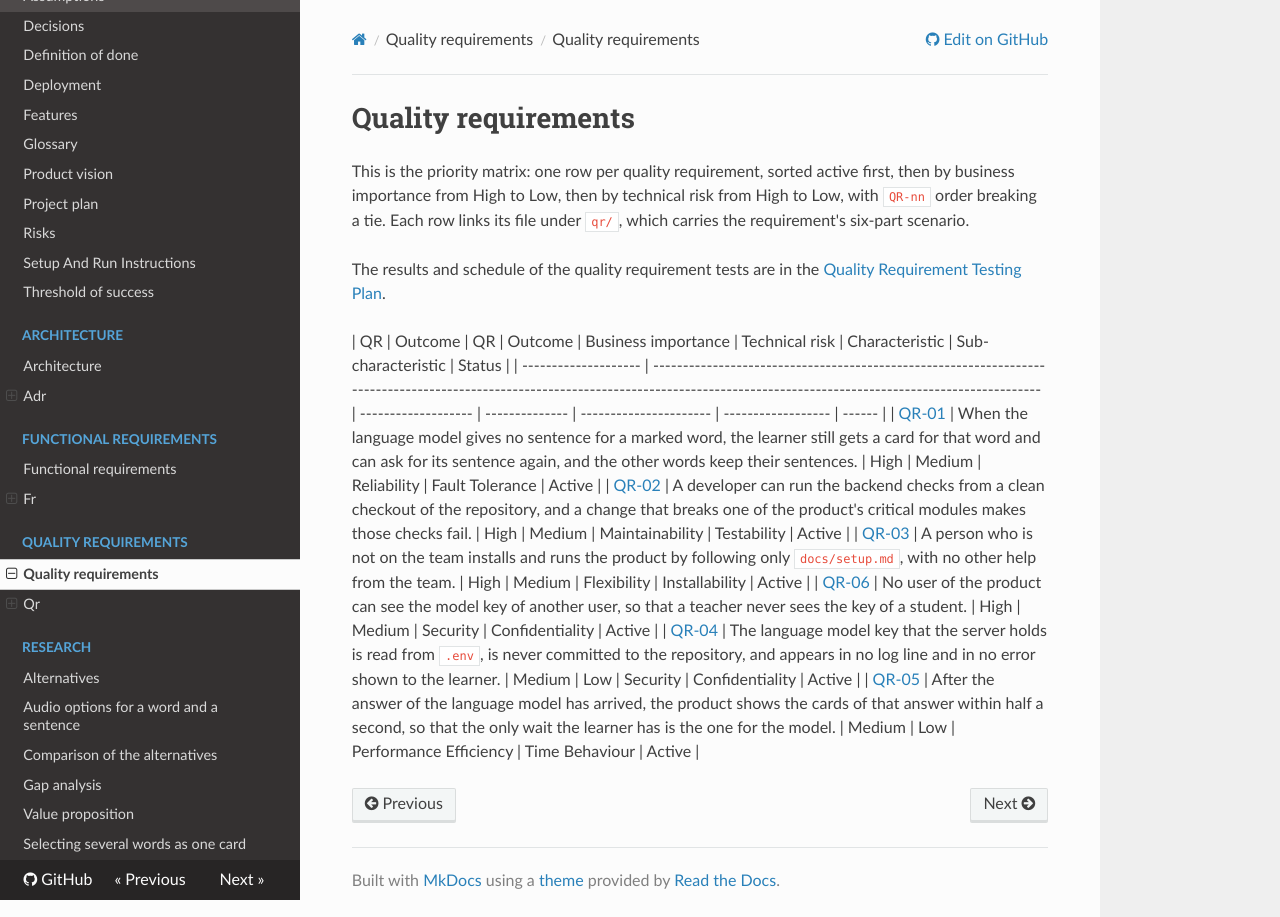
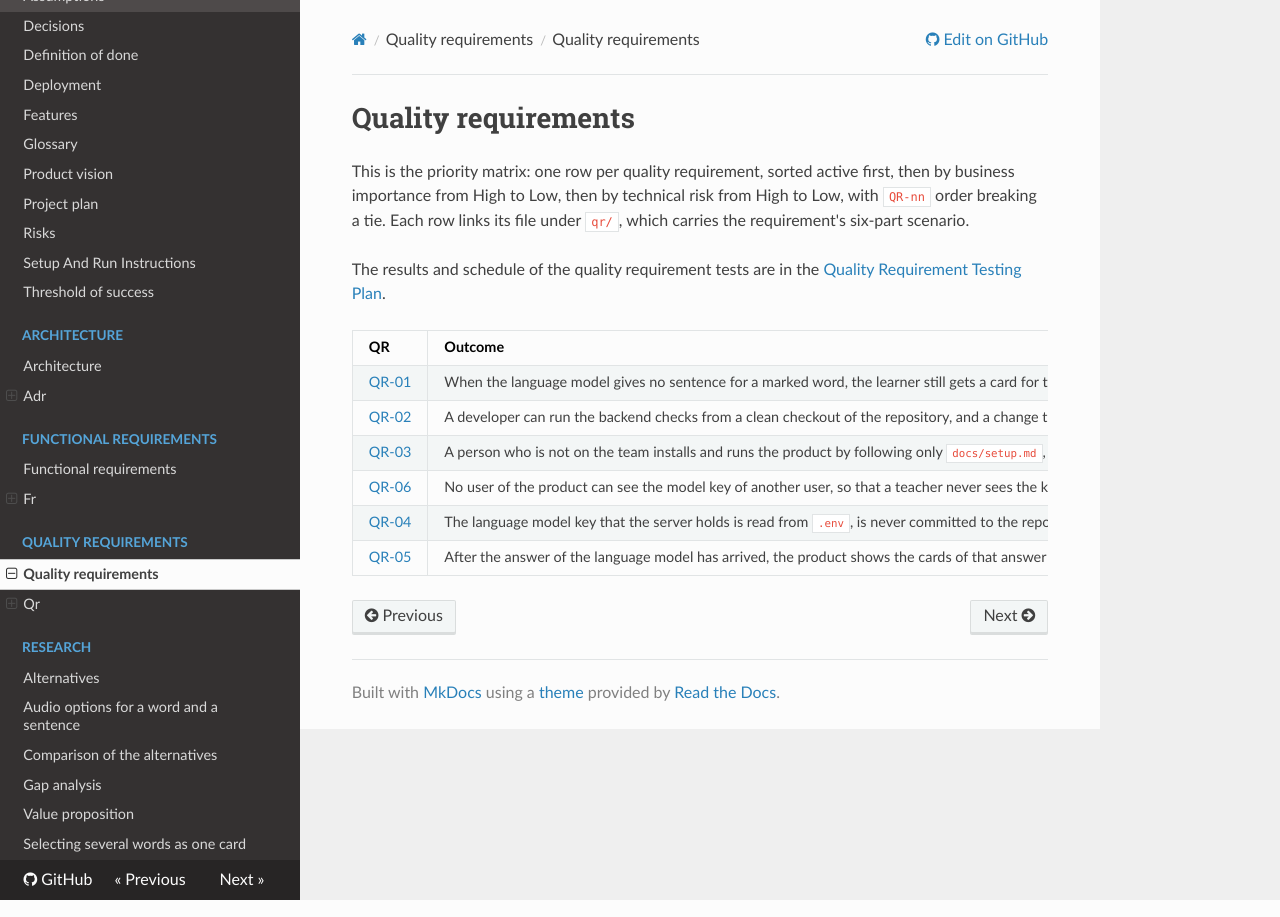
Before and after one commit to itpd-team-6/sentence-cards-generator-team-6, an MkDocs documentation site: the page built from docs/quality-requirements/README.md, in a window 1280 px wide. Built offline with MkDocs 1.6.1, drawn with Linux system fonts in a browser that asks for light colours; nearby versions of some CDN libraries.

Commit message:
Fix table formatting in quality requirements README
Removed the header line from the quality requirements table.

```diff
--- a/docs/quality-requirements/README.md
+++ b/docs/quality-requirements/README.md
@@ -1,4 +1,3 @@
-
 # Quality requirements
 
 This is the priority matrix: one row per quality requirement, sorted active first, then by business importance from High to Low, then by technical risk from High to Low, with `QR-nn` order breaking a tie.
@@ -6,7 +5,6 @@
 
 The results and schedule of the quality requirement tests are in the [Quality Requirement Testing Plan](../project-plan.md#quality-requirement-testing-plan).
 
-| QR                   | Outcome
 | QR                   | Outcome                                                                                                                                                                                | Business importance | Technical risk | Characteristic         | Sub-characteristic | Status |
 | -------------------- | -------------------------------------------------------------------------------------------------------------------------------------------------------------------------------------- | ------------------- | -------------- | ---------------------- | ------------------ | ------ |
 | [QR-01](qr/QR-01.md) | When the language model gives no sentence for a marked word, the learner still gets a card for that word and can ask for its sentence again, and the other words keep their sentences. | High                | Medium         | Reliability            | Fault Tolerance    | Active |
```
